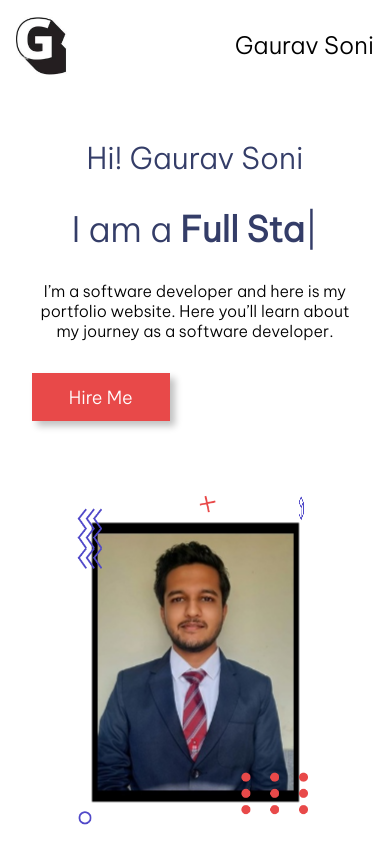
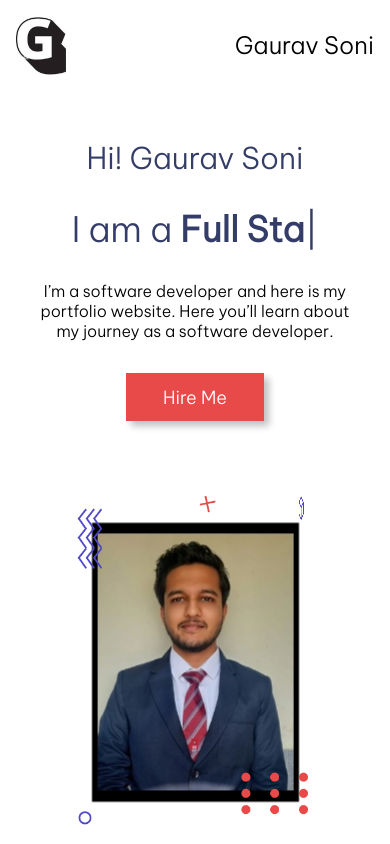
Before and after one commit to 21BCS11410/My-Portfolio, a plain HTML site: page index.html in a window 390 px wide. Drawn offline with nearby package versions, Linux system fonts and the light colour scheme.

Commit message:
fixed some allignment issues.

```diff
--- a/styles.css
+++ b/styles.css
@@ -378,6 +378,9 @@ a{
     }
     .hero-section-right {
       scale: 0.6;
+    }
+    #btn {
+      margin: 0 auto;
     }
 }
 
```
